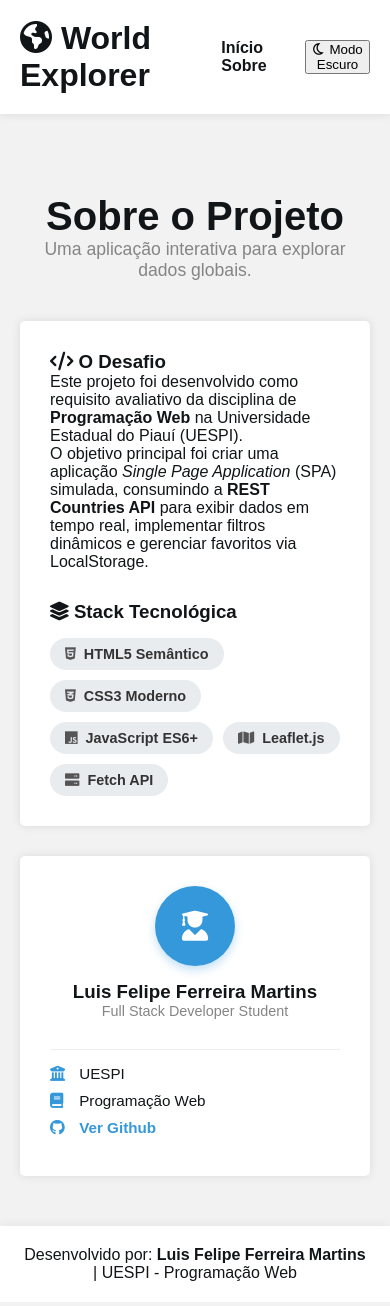
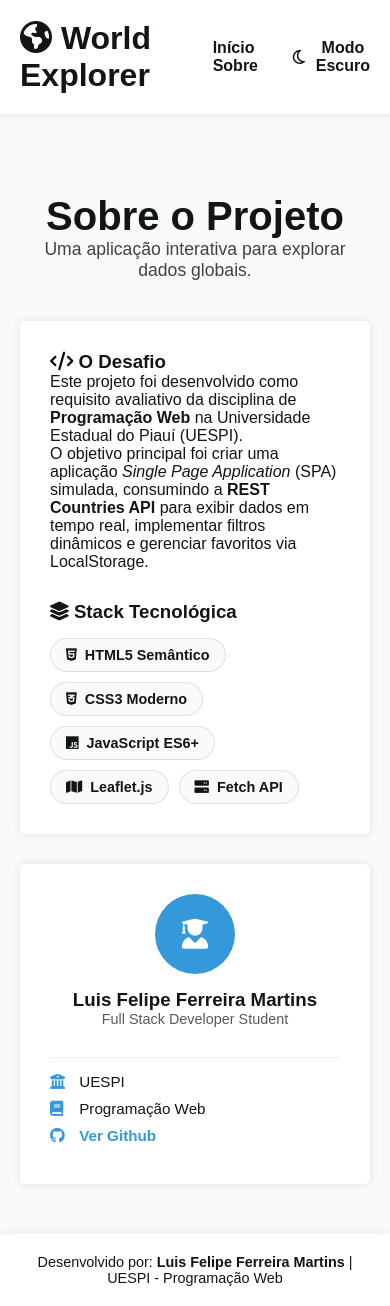
Before and after one commit to luis-felipe-ferreira/aval3, a plain HTML site: page about.html in a window 390 px wide. Drawn offline with Linux system fonts and the light colour scheme.

Commit message:
Update style.css

```diff
--- a/assets/css/style.css
+++ b/assets/css/style.css
@@ -1,175 +1,91 @@
 :root {
-    --bg-color: #f2f2f2;
+    --bg-color: #fafafa;
     --element-bg: #ffffff;
     --text-color: #111517;
     --input-color: #858585;
     --shadow: 0 0 10px rgba(0,0,0,0.1);
 }
 
+/* Modo Escuro */
+body.dark-mode {
+    --bg-color: #202c37;
+    --element-bg: #2b3945;
+    --text-color: #ffffff;
+    --input-color: #ffffff;
+    --shadow: 0 0 15px rgba(0,0,0,0.3);
+}
+
 * { box-sizing: border-box; margin: 0; padding: 0; font-family: 'Nunito Sans', sans-serif; }
 
-body { background-color: var(--bg-color); color: var(--text-color); display: flex; flex-direction: column; min-height: 100vh; }
+body { background-color: var(--bg-color); color: var(--text-color); display: flex; flex-direction: column; min-height: 100vh; transition: background-color 0.3s, color 0.3s; }
 
 .container { max-width: 1200px; margin: 0 auto; padding: 0 20px; width: 100%; }
 
-header { background-color: var(--element-bg); box-shadow: var(--shadow); padding: 20px 0; margin-bottom: 40px; }
+/* Header & Footer */
+header { background-color: var(--element-bg); box-shadow: var(--shadow); padding: 20px 0; margin-bottom: 40px; transition: background-color 0.3s; }
 header .container { display: flex; justify-content: space-between; align-items: center; }
 header nav a { margin-left: 20px; text-decoration: none; color: var(--text-color); font-weight: 600; }
-footer { background-color: var(--element-bg); text-align: center; padding: 20px; margin-top: auto; box-shadow: 0 -2px 10px rgba(0,0,0,0.05); }
+footer { background-color: var(--element-bg); text-align: center; padding: 20px; margin-top: auto; box-shadow: 0 -2px 10px rgba(0,0,0,0.05); font-size: 0.9rem; }
 
+/* Botão Tema */
+.btn-theme { background: transparent; border: none; color: var(--text-color); font-weight: 600; cursor: pointer; display: flex; align-items: center; gap: 8px; font-size: 1rem; }
+.btn-back { background: var(--element-bg); color: var(--text-color); border: none; padding: 10px 30px; box-shadow: var(--shadow); border-radius: 5px; cursor: pointer; display: flex; align-items: center; gap: 10px; }
+
+/* Inputs */
 .controls { display: flex; justify-content: space-between; flex-wrap: wrap; gap: 20px; margin-bottom: 40px; }
-.search-box, .filter-box select { background-color: var(--element-bg); padding: 15px 30px; border-radius: 5px; box-shadow: var(--shadow); border: none; }
-.search-box input { border: none; outline: none; margin-left: 10px; width: 200px; }
+.search-box, .filter-box select { background-color: var(--element-bg); color: var(--text-color); padding: 15px 30px; border-radius: 5px; box-shadow: var(--shadow); border: none; }
+.search-box input { border: none; outline: none; margin-left: 10px; width: 200px; background: transparent; color: var(--text-color); }
 
+/* Grid Cards */
 .grid-container { display: grid; grid-template-columns: repeat(auto-fill, minmax(250px, 1fr)); gap: 40px; }
-
-.card { background-color: var(--element-bg); border-radius: 5px; overflow: hidden; box-shadow: var(--shadow); transition: transform 0.2s; cursor: pointer; }
+.card { background-color: var(--element-bg); border-radius: 5px; overflow: hidden; box-shadow: var(--shadow); transition: transform 0.2s, background-color 0.3s; cursor: pointer; }
 .card:hover { transform: translateY(-5px); }
 .card img { width: 100%; height: 160px; object-fit: cover; }
 .card-body { padding: 25px; }
 .card-body h3 { margin-bottom: 15px; }
 .card-body p { margin-bottom: 5px; font-size: 14px; }
 
+/* Detalhes */
 .details-page { padding-bottom: 50px; }
 .details-content { display: grid; grid-template-columns: 1fr 1fr; gap: 60px; align-items: center; }
 .flag-container img { width: 100%; max-width: 500px; box-shadow: var(--shadow); }
 .info-columns { display: flex; gap: 40px; margin: 20px 0; }
-.borders-list button { background: var(--element-bg); border: none; box-shadow: var(--shadow); padding: 5px 15px; margin: 5px; cursor: pointer; }
+.borders-list button { background: var(--element-bg); color: var(--text-color); border: none; box-shadow: var(--shadow); padding: 5px 15px; margin: 5px; cursor: pointer; }
+.btn-fav { background: transparent; color: var(--text-color); border: 2px solid #ccc; padding: 10px 20px; cursor: pointer; margin-top: 20px; transition: 0.3s; }
+.btn-fav.active { background-color: #ff4757; color: white; border-color: #ff4757; }
 
-#map { height: 400px; width: 100%; margin-top: 40px; border-radius: 10px; z-index: 1; }
+/* Mapa */
+#map { height: 400px; width: 100%; margin-top: 40px; border-radius: 10px; z-index: 1; border: 5px solid var(--element-bg); box-shadow: var(--shadow); }
 
+/* Utilities */
 .hidden { display: none !important; }
 .loader { border: 5px solid #f3f3f3; border-top: 5px solid #3498db; border-radius: 50%; width: 50px; height: 50px; animation: spin 1s linear infinite; margin: 50px auto; }
 @keyframes spin { 0% { transform: rotate(0deg); } 100% { transform: rotate(360deg); } }
-.btn-fav { background: transparent; border: 2px solid #ccc; padding: 10px 20px; cursor: pointer; margin-top: 20px; transition: 0.3s; }
-.btn-fav.active { background-color: #ff4757; color: white; border-color: #ff4757; }
+
+/* CSS Pagina Sobre */
+.about-container { max-width: 1000px; margin-bottom: 50px; }
+.about-header { text-align: center; margin: 40px 0; }
+.about-header h2 { font-size: 2.5rem; }
+.subtitle { opacity: 0.8; font-size: 1.1rem; }
+.about-grid { display: grid; grid-template-columns: 2fr 1fr; gap: 30px; }
+.about-grid .card { padding: 30px; cursor: default; }
+.about-grid .card:hover { transform: none; }
+.mt-20 { margin-top: 30px; }
+.tech-tags { display: flex; flex-wrap: wrap; gap: 10px; margin-top: 15px; }
+.tag { background-color: var(--bg-color); color: var(--text-color); padding: 8px 15px; border-radius: 20px; font-size: 0.9rem; font-weight: 600; display: flex; align-items: center; gap: 8px; border: 1px solid rgba(0,0,0,0.1); }
+.author-card { text-align: center; display: flex; flex-direction: column; align-items: center; }
+.profile-icon { width: 80px; height: 80px; background-color: #3498db; color: white; border-radius: 50%; display: flex; align-items: center; justify-content: center; font-size: 30px; margin-bottom: 15px; }
+.role { opacity: 0.7; font-size: 0.9rem; margin-bottom: 15px; }
+.author-card hr { width: 100%; border: 0; border-top: 1px solid #eee; margin: 15px 0; }
+.author-info { list-style: none; text-align: left; width: 100%; }
+.author-info li { margin-bottom: 10px; font-size: 0.95rem; }
+.author-info i { width: 25px; color: #3498db; }
+.author-info a { text-decoration: none; color: #3498db; font-weight: bold; }
 
 @media (max-width: 768px) {
     .controls { flex-direction: column; }
     .search-box { width: 100%; }
     .details-content { grid-template-columns: 1fr; }
     .info-columns { flex-direction: column; gap: 10px; }
+    .about-grid { grid-template-columns: 1fr; }
 }
-
-
-.about-container {
-    max-width: 1000px;
-    margin-bottom: 50px;
-}
-
-.about-header {
-    text-align: center;
-    margin: 40px 0;
-}
-
-.about-header h2 {
-    font-size: 2.5rem;
-    color: var(--text-color);
-}
-
-.subtitle {
-    color: var(--input-color);
-    font-size: 1.1rem;
-}
-
-.about-grid {
-    display: grid;
-    grid-template-columns: 2fr 1fr;
-    gap: 30px;
-}
-
-.about-grid .card {
-    padding: 30px;
-}
-
-.mt-20 { margin-top: 30px; }
-
-.tech-tags {
-    display: flex;
-    flex-wrap: wrap;
-    gap: 10px;
-    margin-top: 15px;
-}
-
-.tag {
-    background-color: #e9ecef;
-    color: #333;
-    padding: 8px 15px;
-    border-radius: 20px;
-    font-size: 0.9rem;
-    font-weight: 600;
-    display: flex;
-    align-items: center;
-    gap: 8px;
-    transition: transform 0.2s, background-color 0.2s;
-}
-
-.tag:hover {
-    background-color: #dfe4ea;
-    transform: translateY(-2px);
-}
-
-.tag i { color: #555; }
-
-.author-card {
-    text-align: center;
-    display: flex;
-    flex-direction: column;
-    align-items: center;
-}
-
-.profile-icon {
-    width: 80px;
-    height: 80px;
-    background-color: #3498db;
-    color: white;
-    border-radius: 50%;
-    display: flex;
-    align-items: center;
-    justify-content: center;
-    font-size: 30px;
-    margin-bottom: 15px;
-    box-shadow: 0 4px 10px rgba(52, 152, 219, 0.3);
-}
-
-.role {
-    color: var(--input-color);
-    font-size: 0.9rem;
-    margin-bottom: 15px;
-}
-
-.author-card hr {
-    width: 100%;
-    border: 0;
-    border-top: 1px solid #eee;
-    margin: 15px 0;
-}
-
-.author-info {
-    list-style: none;
-    text-align: left;
-    width: 100%;
-}
-
-.author-info li {
-    margin-bottom: 10px;
-    font-size: 0.95rem;
-    color: var(--text-color);
-}
-
-.author-info i {
-    width: 25px;
-    color: #3498db;
-}
-
-.author-info a {
-    text-decoration: none;
-    color: #3498db;
-    font-weight: bold;
-}
-
-@media (max-width: 768px) {
-    .about-grid {
-        grid-template-columns: 1fr;
-    }
-}
```
